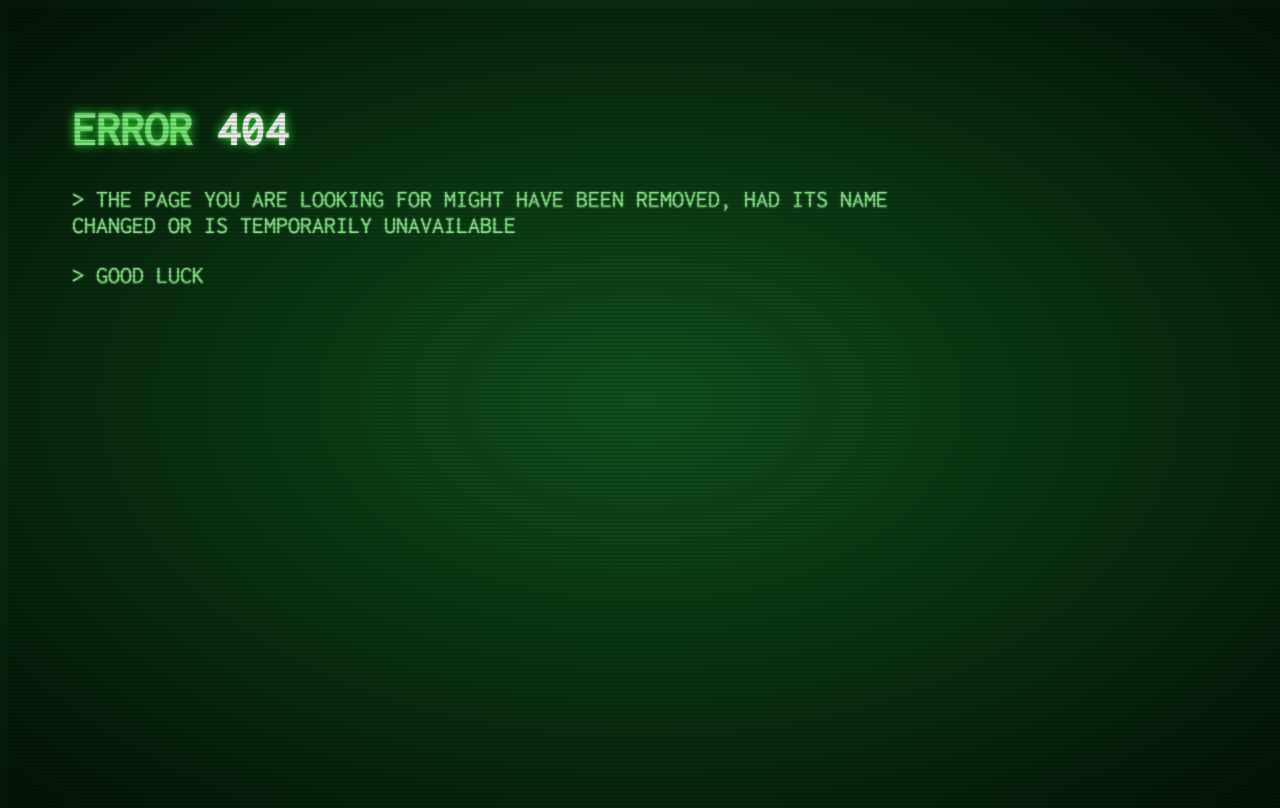
After one commit to Daggron/Blog, a Django app: template Blog/mywebsite/blog/templates/blog/error.html in a window 1280 px wide. The commit adds this page. Run offline with Django 3.2, Linux system fonts and the light colour scheme; the template is opened without the code that fills it, so the values that code supplies are empty.

Commit message:
more details
More deatils  view  added  and  then  error  page  added  base  template  created  and details  page  created

```diff
--- a/Blog/mywebsite/blog/models.py
+++ b/Blog/mywebsite/blog/models.py
@@ -1,5 +1,7 @@
 from django.db import models
 from django.utils import timezone
+
+
 class Post(models.Model):
     author = models.ForeignKey('auth.user',on_delete=models.CASCADE)
     post_title = models.CharField(max_length=1000)
--- /dev/null
+++ b/Blog/mywebsite/blog/static/css/error.css
@@ -0,0 +1,75 @@
+@import 'https://fonts.googleapis.com/css?family=Inconsolata';
+html {
+  min-height: 100%;
+}
+body {
+  box-sizing: border-box;
+  height: 100%;
+  background-color: #000;
+  background-image: radial-gradient(#11581e, #041607);
+  font-family: 'Inconsolata', Helvetica, sans-serif;
+  font-size: 1.5rem;
+  color: rgba(128, 255, 128, 0.8);
+  text-shadow: 0 0 1ex rgba(51, 255, 51, 1), 0 0 2px rgba(255, 255, 255, 0.8);
+}
+.overlay {
+  pointer-events: none;
+  position: absolute;
+  width: 100%;
+  height: 100%;
+  background: repeating-linear-gradient(180deg, rgba(0, 0, 0, 0) 0, rgba(0, 0, 0, 0.3) 50%, rgba(0, 0, 0, 0) 100%);
+  background-size: auto 4px;
+  z-index: 99;
+}
+.overlay::before {
+  content: "";
+  pointer-events: none;
+  position: absolute;
+  display: block;
+  top: 0;
+  left: 0;
+  right: 0;
+  bottom: 0;
+  width: 100%;
+  height: 100%;
+  background-image: linear-gradient(0deg, transparent 0%, rgba(32, 128, 32, 0.2) 2%, rgba(32, 128, 32, 0.8) 3%, rgba(32, 128, 32, 0.2) 3%, transparent 100%);
+  background-repeat: no-repeat;
+  animation: scan 7.5s linear 0s infinite;
+}
+@keyframes scan {
+  0% {
+    background-position: 0 -100vh;
+  }
+  35%, 100% {
+    background-position: 0 100vh;
+  }
+}
+.terminal {
+  box-sizing: inherit;
+  position: absolute;
+  height: 100%;
+  width: 1000px;
+  max-width: 100%;
+  padding: 4rem;
+  text-transform: uppercase;
+}
+.output {
+  color: rgba(128, 255, 128, 0.8);
+  text-shadow: 0 0 1px rgba(51, 255, 51, 0.4), 0 0 2px rgba(255, 255, 255, 0.8);
+}
+.output::before {
+  content: "> ";
+}
+a {
+  color: #fff;
+  text-decoration: none;
+}
+a::before {
+  content: "[";
+}
+a::after {
+  content: "]";
+}
+.errorcode {
+  color: white;
+}
--- /dev/null
+++ b/Blog/mywebsite/blog/templates/blog/error.html
@@ -0,0 +1,18 @@
+<!DOCTYPE html>
+<html lang="en">
+<head>
+    <meta charset="UTF-8">
+    <title>Page Not Found</title>
+    {% load static %}
+    <link  rel="stylesheet" href="{% static 'css/error.css' %}">
+    <link rel="shortcut icon"  href="{% static  'images/404.ico' %}">
+</head>
+<body>
+<div class="overlay"></div>
+<div class="terminal">
+  <h1>Error <span class="errorcode">404</span></h1>
+  <p class="output">The page you are looking for might have been removed, had its name changed or is temporarily unavailable</p>
+  <p class="output">Good luck</p>
+</div>
+</body>
+</html>
--- a/Blog/mywebsite/blog/urls.py
+++ b/Blog/mywebsite/blog/urls.py
@@ -3,5 +3,6 @@ from django.urls import path
 from . import views
 
 urlpatterns=[
-    path('',views.post_list,name='post'),
+    path('',  views.post_list, name='post'),
+    path('post/<int:pk>/', views.post_details, name='post_details'),
 ]
```
Also changed, not shown: Blog/mywebsite/blog/templates/blog/base.html (added, +19 -0 lines), Blog/mywebsite/blog/templates/blog/index.html (+16 -13 lines), Blog/mywebsite/blog/templates/blog/post_details.html (added, +19 -0 lines), Blog/mywebsite/blog/views.py (+10 -2 lines), Blog/mywebsite/blog/static/css/style.css (line endings or trailing spaces), Blog/mywebsite/blog/static/images/404.ico (added), Blog/mywebsite/blog/static/images/Darth-Vader.ico (added).
